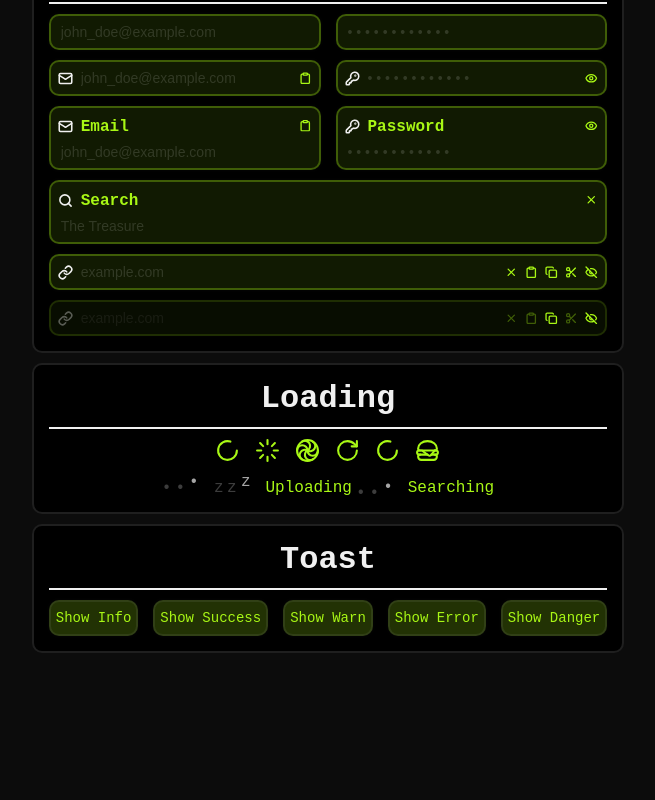
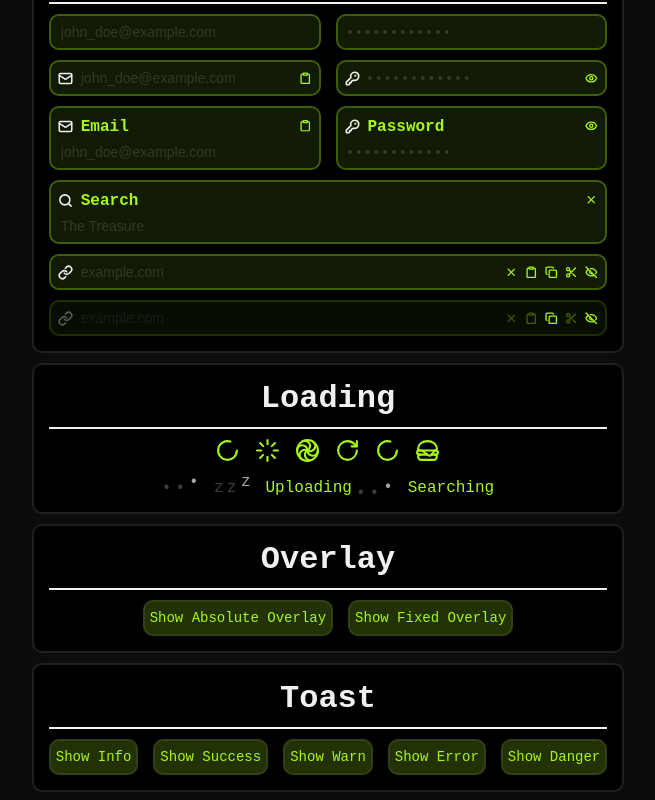
Before and after one commit to neRIA-Studio/Titchy, a SvelteKit app: page / in a window 1280 px wide. Shown: the part 893-1693 px from the top of the page, without its empty margins (312-967 px from the left). Before the commit the page ends 1554 px from the top, so only its background shows below. Built offline with nearby package versions, Linux system fonts and the light colour scheme.

Commit message:
feat: added `Overlay` component with absolute and fixed positioning

```diff
--- a/src/lib/components/index.ts
+++ b/src/lib/components/index.ts
@@ -4,5 +4,6 @@ export * from "./checkbox";
 export * from "./field";
 export * from "./input";
 export * from "./loading";
+export * from "./overlay";
 export * from "./toast";
 export * from "./toaster";
--- /dev/null
+++ b/src/lib/components/overlay/component.svelte
@@ -0,0 +1,70 @@
+<script lang="ts">
+  import { onMount } from "svelte";
+  import type { HTMLAttributes, MouseEventHandler } from "svelte/elements";
+  import { blur } from "svelte/transition";
+
+  interface Props {
+    self?:   HTMLDivElement;
+    active?: boolean;
+    fill?:   "absolute" | "fixed";
+    center?: boolean;
+  }
+
+  let {
+    self   = $bindable(),
+    active = $bindable(true),
+    fill   = "fixed",
+    center,
+    ...rest
+  }: Props & HTMLAttributes<HTMLDivElement> = $props();
+
+  const onclick: MouseEventHandler<HTMLDivElement> = e => {
+    if (e.target === self)
+      active = false;
+  };
+
+  onMount(() => {
+    const onkeydown = (e: KeyboardEvent) => {
+      if (e.key === "Escape")
+        active = false;
+    };
+
+    window.addEventListener("keydown", onkeydown);
+    return () => window.removeEventListener("keydown", onkeydown);
+  });
+
+  $effect(() => {
+    if (fill === "fixed")
+      document.body.style.overflow = active ? "hidden" : "auto";
+  });
+</script>
+
+{#if active}
+  <div
+    bind:this={self}
+    {...rest}
+    class={["titchy", "overlay", fill, { center, active }, rest.class]}
+    onclick={rest.onclick ?? onclick}
+    transition:blur
+  >
+    {@render rest.children?.()}
+  </div>
+{/if}
+
+<style lang="scss">
+  @use "@/others/utils.scss" as *;
+
+  $z-index: var(--overlay-z-index, 10);
+  $bg-color: var(--overlay-background-color, C(primary, 50%));
+
+  :global
+  .titchy.overlay {
+    z-index: $z-index;
+    background-color: $bg-color;
+    backdrop-filter: blur(5px);
+
+    &.absolute { @include fill-absolute(); }
+    &.fixed    { @include fill-fixed();    }
+    &.center   { @include flex-center();   }
+  }
+</style>
--- /dev/null
+++ b/src/lib/components/overlay/index.ts
@@ -0,0 +1 @@
+export { default as Overlay } from "./component.svelte";
--- a/src/routes/+page.svelte
+++ b/src/routes/+page.svelte
@@ -2,9 +2,12 @@
   import "@/others/global.scss";
 
   import { Check, Cookie, Croissant, Hamburger, Pizza, X } from "@lucide/svelte";
-  import { Accordion, Button, Checkbox, Field, Input, Loading, useToaster } from "$lib/components";
+  import { Accordion, Button, Checkbox, Field, Input, Loading, Overlay, useToaster } from "$lib/components";
 
   const toaster = useToaster();
+
+  let absoluteOverlayActive = $state(false);
+  let fixedOverlayActive    = $state(false);
 </script>
 
 <div class="items">
@@ -216,6 +219,29 @@
     </div>
   </div>
 
+  <div class="item overlay">
+    <h1 id="overlay">
+      Overlay
+    </h1>
+    <hr />
+    <div class="showcase">
+      <Button onclick={() => absoluteOverlayActive = true}>
+        Show Absolute Overlay
+      </Button>
+      <Button onclick={() => fixedOverlayActive = true}>
+        Show Fixed Overlay
+      </Button>
+    </div>
+    <Overlay bind:active={absoluteOverlayActive} fill="absolute" center>
+      <span>This is an absolute overlay.</span>
+      <span>Click to dismiss.</span>
+    </Overlay>
+    <Overlay bind:active={fixedOverlayActive} fill="fixed" center>
+      <span>This is a fixed overlay.</span>
+      <span>Click to dismiss.</span>
+    </Overlay>
+  </div>
+
   <div class="item toast">
     <h1 id="toast">
       Toast
@@ -295,6 +321,7 @@
     padding: 15px;
     border: 2px solid C(tertiary);
     border-radius: V(radius-1);
+    overflow: hidden;
 
     h1 { margin: 0; }
     hr { width: 100%; margin: 0; border: 1px solid C(secondary); }
```
